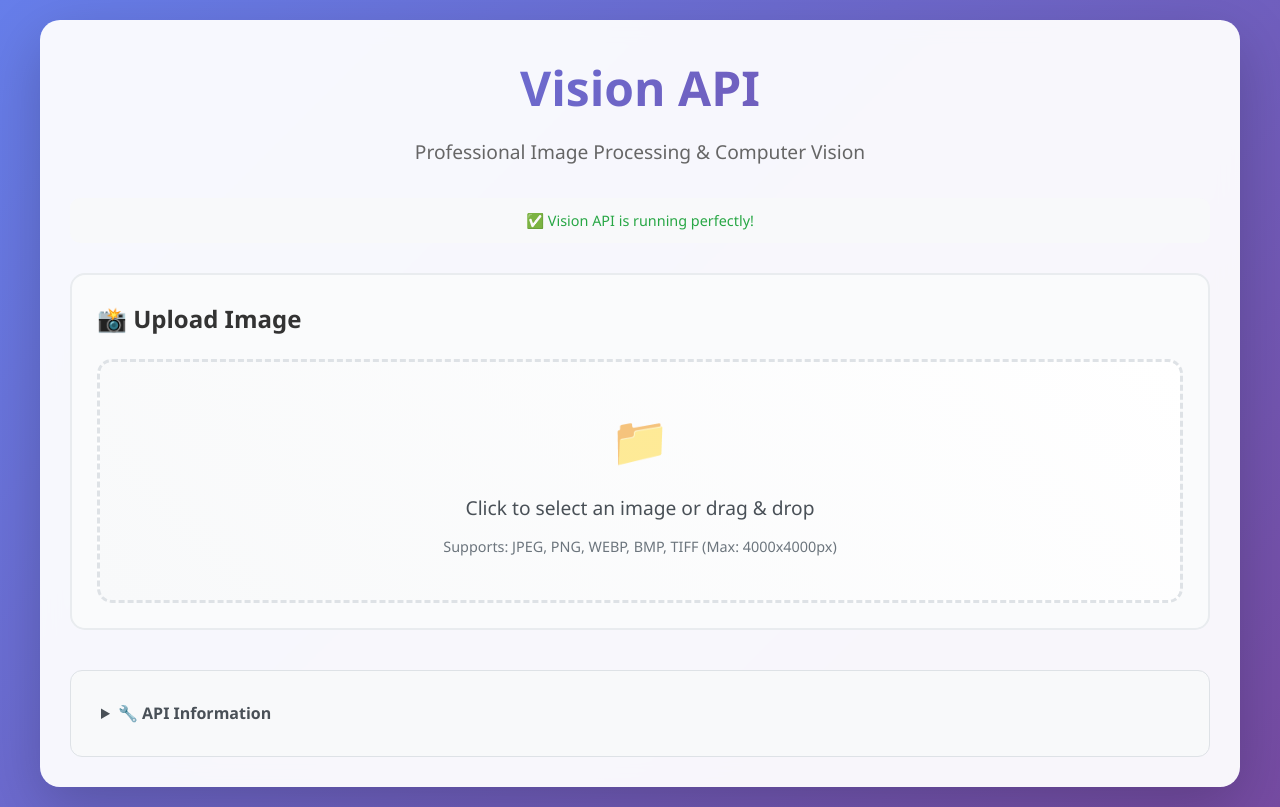
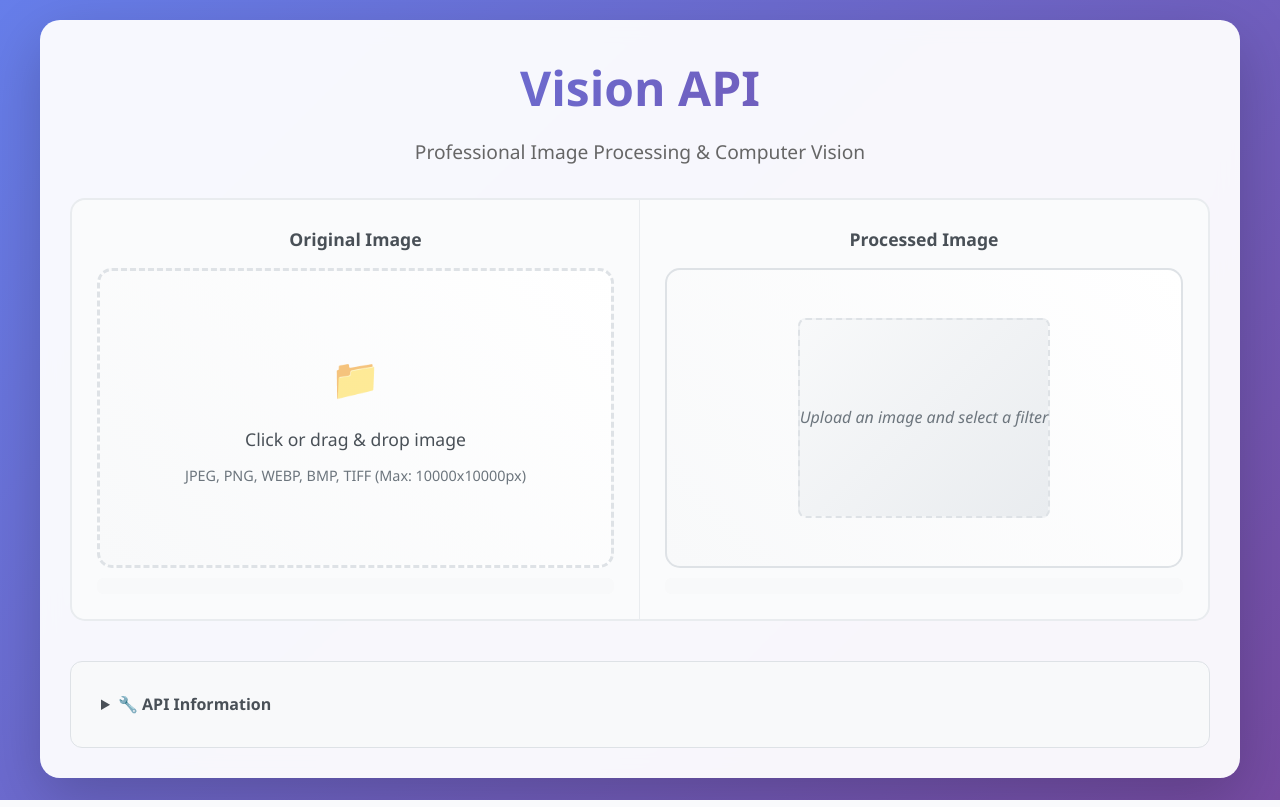
Before and after one commit to salarghaffarian/vision_api, a Flask app: page / in a window 1280 px wide. Run offline with Flask 3, Linux system fonts and the light colour scheme.

Commit message:
Updated the interface of vision_api online tool

```diff
--- a/app.py
+++ b/app.py
@@ -101,7 +101,7 @@ def api_info():
         },
         "limits": {
             "max_file_size": "16MB",
-            "max_image_dimensions": "4000x4000px",
+            "max_image_dimensions": "10000x10000px",
             "file_retention": "1 hour"
         }
     })
@@ -415,7 +415,7 @@ if __name__ == '__main__':
     print("=" * 50)
     print("💡 Supported Filters: invert, grayscale, contrast, blur, sharpen")
     print("📁 Max File Size: 16MB")
-    print("🖼️ Max Dimensions: 4000x4000px")
+    print("🖼️ Max Dimensions: 10000x10000px")
     print("⏰ File Retention: 1 hour")
     print("=" * 50)
 
--- a/filters.py
+++ b/filters.py
@@ -4,7 +4,6 @@ Contains all image transformation functions used by the Flask API
 """
 
 from PIL import Image, ImageEnhance, ImageFilter, ImageOps
-import numpy as np
 from typing import Union, Tuple
 import io
 
@@ -234,7 +233,7 @@ def validate_image(image_data: bytes) -> Image.Image:
             raise ValueError(f"Unsupported image format: {image.format}")
 
         # Validate image size (prevent extremely large images)
-        max_size = (4000, 4000)  # 4K resolution limit
+        max_size = (10000, 10000)  # 10K resolution limit
         if image.size[0] > max_size[0] or image.size[1] > max_size[1]:
             raise ValueError(f"Image too large. Maximum size: {max_size[0]}x{max_size[1]}")
 
--- a/static/script.js
+++ b/static/script.js
@@ -110,8 +110,7 @@ class VisionAPI {
         this.hideError('upload-error');
 
         // Show preview and filter sections
-        document.getElementById('preview-section').style.display = 'block';
-        document.getElementById('filter-section').style.display = 'block';
+        document.getElementById('filter-toolbar').style.display = 'block';
 
         // Reset processed image
         this.resetProcessedImage();
@@ -292,8 +291,7 @@ class VisionAPI {
     // Reset interface
     resetInterface() {
         // Reset all sections
-        document.getElementById('preview-section').style.display = 'none';
-        document.getElementById('filter-section').style.display = 'none';
+        document.getElementById('filter-toolbar').style.display = 'none';
         document.getElementById('download-section').style.display = 'none';
         document.getElementById('parameters-section').style.display = 'none';
 
--- a/static/style.css
+++ b/static/style.css
@@ -59,26 +59,66 @@ h1 {
     font-size: 0.9em;
 }
 
-/* Section Styling */
-.upload-section,
-.preview-section,
-.filter-section,
+/* Main Processing Area */
+.main-processing-area {
+    margin-bottom: 30px;
+    background: #fafbfc;
+    border-radius: 15px;
+    border: 2px solid #e9ecef;
+    overflow: hidden;
+    transition: all 0.3s ease;
+}
+
+.main-processing-area:hover {
+    border-color: #667eea;
+    box-shadow: 0 10px 30px rgba(102, 126, 234, 0.1);
+}
+
+/* Filter Toolbar */
+.filter-toolbar {
+    background: linear-gradient(135deg, #f8f9fa, #ffffff);
+    padding: 20px;
+    border-bottom: 2px solid #e9ecef;
+}
+
+.filter-toolbar h3 {
+    margin-bottom: 15px;
+    font-size: 1.2em;
+    color: #333;
+}
+
+/* Image Processing Area */
+.image-processing-area {
+    display: grid;
+    grid-template-columns: 1fr 1fr;
+    gap: 0;
+    min-height: 400px;
+}
+
+.image-section {
+    padding: 25px;
+    border-right: 1px solid #e9ecef;
+}
+
+.image-section:last-child {
+    border-right: none;
+}
+
+.image-section h4 {
+    margin-bottom: 15px;
+    color: #495057;
+    font-size: 1.1em;
+    text-align: center;
+}
+
+/* Download Section */
 .download-section {
-    margin-bottom: 40px;
-    padding: 25px;
+    margin-bottom: 30px;
+    padding: 20px;
     border-radius: 15px;
     background: #fafbfc;
     border: 2px solid #e9ecef;
-    transition: all 0.3s ease;
-}
-
-.upload-section:hover,
-.preview-section:hover,
-.filter-section:hover,
-.download-section:hover {
-    border-color: #667eea;
-    transform: translateY(-2px);
-    box-shadow: 0 10px 30px rgba(102, 126, 234, 0.1);
+    text-align: center;
 }
 
 h3 {
@@ -92,11 +132,16 @@ h3 {
 .upload-area {
     border: 3px dashed #dee2e6;
     border-radius: 15px;
-    padding: 40px 20px;
+    padding: 30px 20px;
     text-align: center;
     cursor: pointer;
     transition: all 0.3s ease;
     background: linear-gradient(45deg, #f8f9fa, #ffffff);
+    min-height: 300px;
+    display: flex;
+    align-items: center;
+    justify-content: center;
+    position: relative;
 }
 
 .upload-area:hover {
@@ -116,13 +161,13 @@ h3 {
 }
 
 .upload-icon {
-    font-size: 3em;
+    font-size: 2.5em;
     margin-bottom: 15px;
     opacity: 0.7;
 }
 
 .upload-area p {
-    font-size: 1.2em;
+    font-size: 1.1em;
     color: #495057;
     margin-bottom: 10px;
 }
@@ -130,6 +175,31 @@ h3 {
 .upload-area small {
     color: #6c757d;
     font-size: 0.9em;
+}
+
+#original-image {
+    max-width: 100%;
+    max-height: 280px;
+    border-radius: 8px;
+    box-shadow: 0 4px 20px rgba(0, 0, 0, 0.15);
+}
+
+/* Processed Area */
+.processed-area {
+    border: 2px solid #dee2e6;
+    border-radius: 15px;
+    min-height: 300px;
+    display: flex;
+    align-items: center;
+    justify-content: center;
+    background: linear-gradient(45deg, #f8f9fa, #ffffff);
+}
+
+#processed-image {
+    max-width: 100%;
+    max-height: 280px;
+    border-radius: 8px;
+    box-shadow: 0 4px 20px rgba(0, 0, 0, 0.15);
 }
 
 /* Image Preview */
--- a/templates/index.html
+++ b/templates/index.html
@@ -11,46 +11,133 @@
         <h1>Vision API</h1>
         <p class="subtitle">Professional Image Processing & Computer Vision</p>
 
-        <!-- Server Status -->
-        <div class="status-bar">
-            <span id="server-status">Checking server status...</span>
-        </div>
+        <!-- Main Processing Area -->
+        <div class="main-processing-area">
+            <!-- Filter Selection Toolbar -->
+            <div class="filter-toolbar" id="filter-toolbar" style="display: none;">
+                <h3>🎨 Select Filter</h3>
+                <div class="filter-grid">
+                    <div class="filter-card" data-filter="invert">
+                        <div class="filter-icon">🔄</div>
+                        <span>Invert</span>
+                    </div>
 
-        <!-- Image Upload Section -->
-        <div class="upload-section">
-            <h3>📸 Upload Image</h3>
-            <div class="upload-area" id="upload-area">
-                <input type="file" id="image-input" accept="image/*" hidden>
-                <div class="upload-content">
-                    <div class="upload-icon">📁</div>
-                    <p>Click to select an image or drag & drop</p>
-                    <small>Supports: JPEG, PNG, WEBP, BMP, TIFF (Max: 4000x4000px)</small>
+                    <div class="filter-card" data-filter="grayscale">
+                        <div class="filter-icon">⚫</div>
+                        <span>Grayscale</span>
+                    </div>
+
+                    <div class="filter-card" data-filter="contrast">
+                        <div class="filter-icon">🌗</div>
+                        <span>Contrast</span>
+                    </div>
+
+                    <div class="filter-card" data-filter="blur">
+                        <div class="filter-icon">🌫️</div>
+                        <span>Blur</span>
+                    </div>
+
+                    <div class="filter-card" data-filter="sharpen">
+                        <div class="filter-icon">🔍</div>
+                        <span>Sharpen</span>
+                    </div>
+                </div>
+
+                <!-- Filter Parameters -->
+                <div class="parameters-section" id="parameters-section" style="display: none;">
+                    <!-- Contrast Parameters -->
+                    <div class="parameter-group" id="contrast-params" style="display: none;">
+                        <label for="contrast-factor">Contrast:</label>
+                        <div class="slider-container">
+                            <input type="range" id="contrast-factor" min="0.1" max="3.0" step="0.1" value="1.5">
+                            <span class="slider-value" id="contrast-value">1.5</span>
+                        </div>
+                    </div>
+
+                    <!-- Blur Parameters -->
+                    <div class="parameter-group" id="blur-params" style="display: none;">
+                        <label for="blur-radius">Radius:</label>
+                        <div class="slider-container">
+                            <input type="range" id="blur-radius" min="0.5" max="10.0" step="0.5" value="2.0">
+                            <span class="slider-value" id="blur-value">2.0</span>
+                        </div>
+                    </div>
+
+                    <!-- Sharpen Parameters -->
+                    <div class="parameter-group" id="sharpen-params" style="display: none;">
+                        <label for="sharpen-factor">Factor:</label>
+                        <div class="slider-container">
+                            <input type="range" id="sharpen-factor" min="0.1" max="5.0" step="0.1" value="2.0">
+                            <span class="slider-value" id="sharpen-value">2.0</span>
+                        </div>
+                    </div>
+                </div>
+
+                <!-- Action Buttons -->
+                <div class="action-section">
+                    <button id="process-btn" class="process-button" disabled>
+                        <span class="btn-icon">⚡</span>
+                        Process
+                    </button>
+                    <button id="reset-btn" class="reset-button">
+                        <span class="btn-icon">🔄</span>
+                        Reset
+                    </button>
                 </div>
             </div>
-            <div id="upload-error" class="error"></div>
-        </div>
 
-        <!-- Image Preview Section -->
-        <div class="preview-section" id="preview-section" style="display: none;">
-            <h3>🖼️ Image Preview</h3>
-            <div class="image-container">
-                <div class="image-box">
-                    <h4>Original</h4>
-                    <img id="original-image" alt="Original image">
+            <!-- Image Processing Area -->
+            <div class="image-processing-area">
+                <!-- Upload/Original Image Area -->
+                <div class="image-section">
+                    <h4>Original Image</h4>
+                    <div class="upload-area" id="upload-area">
+                        <input type="file" id="image-input" accept="image/*" hidden>
+                        <div class="upload-content" id="upload-content">
+                            <div class="upload-icon">📁</div>
+                            <p>Click or drag & drop image</p>
+                            <small>JPEG, PNG, WEBP, BMP, TIFF (Max: 10000x10000px)</small>
+                        </div>
+                        <img id="original-image" alt="Original image" style="display: none;">
+                    </div>
                     <div class="image-info" id="original-info"></div>
+                    <div id="upload-error" class="error"></div>
                 </div>
-                <div class="image-box">
-                    <h4>Processed</h4>
-                    <div id="processed-placeholder" class="placeholder">
-                        Select a filter and click process
+
+                <!-- Processed Image Area -->
+                <div class="image-section">
+                    <h4>Processed Image</h4>
+                    <div class="processed-area">
+                        <div id="processed-placeholder" class="placeholder">
+                            Upload an image and select a filter
+                        </div>
+                        <img id="processed-image" alt="Processed image" style="display: none;">
                     </div>
-                    <img id="processed-image" alt="Processed image" style="display: none;">
                     <div class="image-info" id="processed-info"></div>
+                    <div id="process-error" class="error"></div>
+                    <div id="process-result" class="result"></div>
                 </div>
             </div>
         </div>
 
-        <!-- Filter Selection Section -->
+        <!-- Download Section -->
+        <div class="download-section" id="download-section" style="display: none;">
+            <div class="download-options">
+                <button id="download-btn" class="download-button">
+                    <span class="btn-icon">⬇️</span>
+                    Download Result
+                </button>
+                <select id="format-select">
+                    <option value="JPEG">JPEG</option>
+                    <option value="PNG">PNG</option>
+                </select>
+            </div>
+        </div>
+
+        <!-- Hidden status for development -->
+        <div id="server-status" style="display: none;">Checking server status...</div>
+
+        <!-- Compact Filter Section (keeping for JS compatibility) -->
         <div class="filter-section" id="filter-section" style="display: none;">
             <h3>🎨 Select Filter</h3>
 
@@ -167,7 +254,7 @@
                     <p>Input: JPEG, PNG, WEBP, BMP, TIFF<br>
                     Output: JPEG, PNG</p>
                     <h4>Size Limits:</h4>
-                    <p>Maximum image size: 4000x4000 pixels</p>
+                    <p>Maximum image size: 10000x10000 pixels</p>
                 </div>
             </details>
         </div>
```
Also changed, not shown: other parts of static/style.css (+120 -122 lines).
